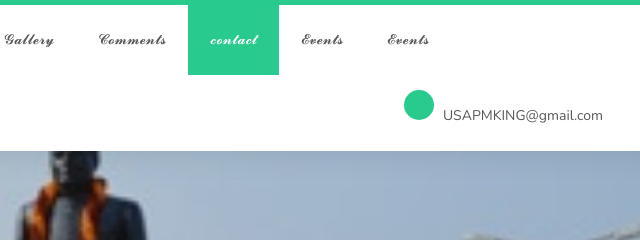
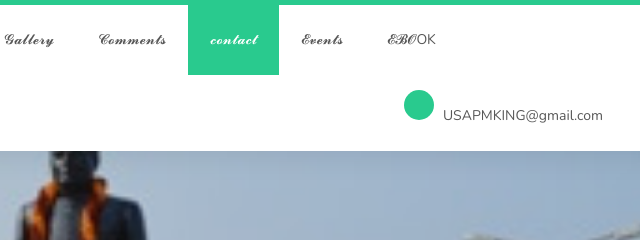
Before and after one commit to VINAY7484/vpspu.github.io, a plain HTML site: page index.html in a window 1280 px wide. Shown: the top 240 px of the page, 610-1250 px from the left. Drawn offline with nearby package versions, Linux system fonts and the light colour scheme; a web font is replaced by a local one.

Commit message:
Update index.html

```diff
--- a/index.html
+++ b/index.html
@@ -63,7 +63,7 @@ made by GAURAV TRIPATHI
                          <li><a href="#testimonial" class="smoothScroll">𝓒𝓸𝓶𝓶𝓮𝓷𝓽𝓼</a></li>
                          <li><a href="#contact" class="smoothScroll">𝓬𝓸𝓷𝓽𝓪𝓬𝓽</a></li>
                          <li><a href="events/index.html" class="smoothScroll">𝓔𝓿𝓮𝓷𝓽𝓼</a></li>
-                         <li><a href="eb/INDEX.html" class="smoothScroll">𝓔𝓿𝓮𝓷𝓽𝓼</a></li>
+                         <li><a href="eb/INDEX.html" class="smoothScroll">𝓔𝓑𝓞OK</a></li>
 
                     </ul>
 
```
